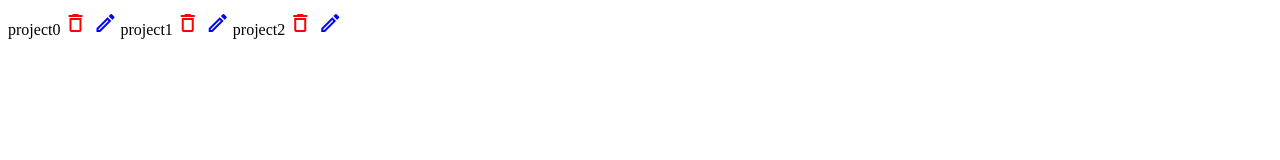
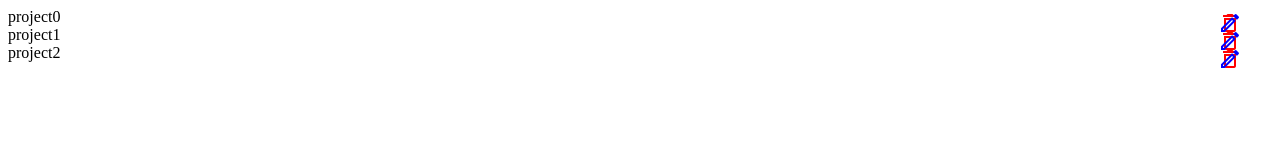
Before and after one commit to palmerusaf/todo-list, a website built with webpack: page dist/index.html in a window 1280 px wide. Built offline with nearby package versions, Linux system fonts and the light colour scheme.

Commit message:
fix bem span bug

```diff
--- a/src/render.js
+++ b/src/render.js
@@ -37,9 +37,9 @@ export const Render = (() => {
 
   const makeBEMSpan = (blockName, elementName, modifierName) => {
     const span = document.createElement("span");
-    blockName = blockName || "";
-    elementName = `__${elementName}` || "";
-    modifierName = `${modifierName}` || "";
+    blockName ? (blockName = blockName) : (blockName = "");
+    elementName ? (elementName = `__${elementName}`) : (elementName = "");
+    modifierName ? (modifierName = `--${modifierName}`) : (modifierName = "");
     span.classList.add(`${blockName}${elementName}${modifierName}`);
     return span;
   };
--- a/src/style.sass
+++ b/src/style.sass
@@ -11,3 +11,12 @@
         color: red
     &__check
         color: green
+
+.project-field
+    display: flex
+    flex-direction: column
+    &__item
+    &__title
+    &__button
+        position: absolute
+        right: 35px
```
Also changed, not shown: dist/main.js.
